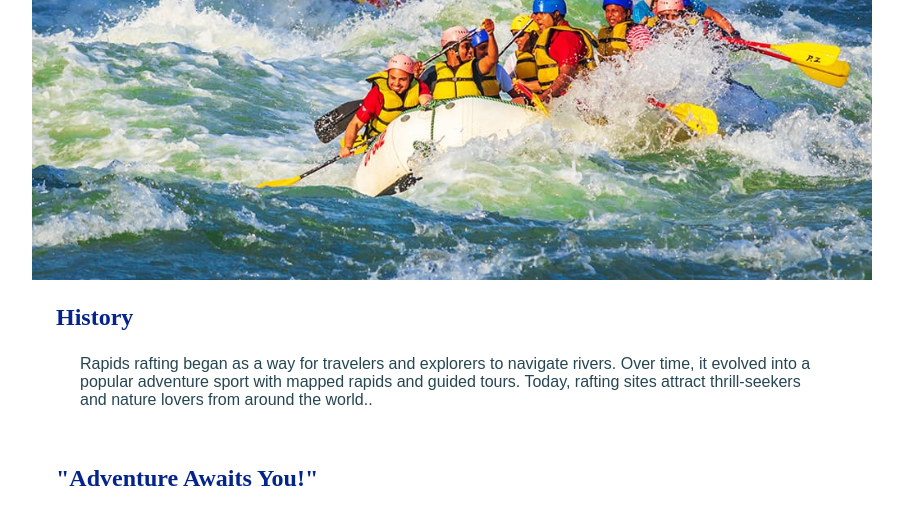
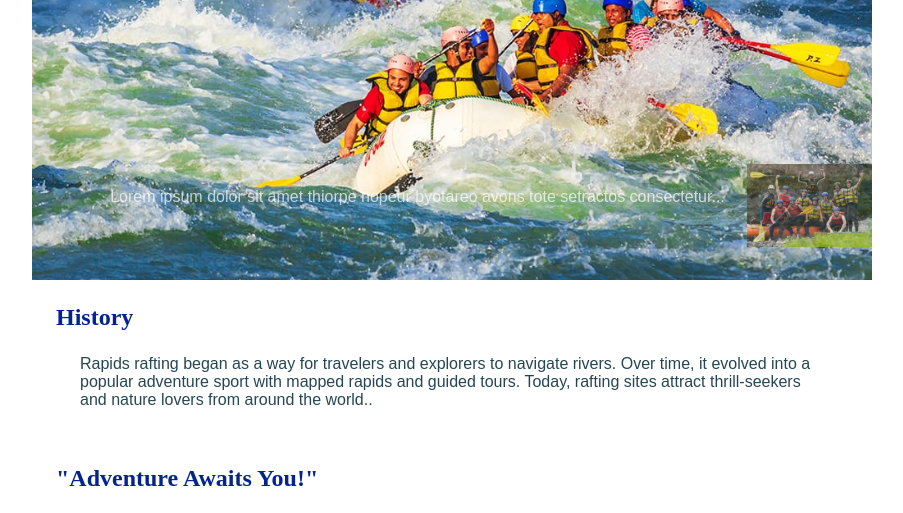
Before and after one commit to Wamala-Bright/wdd130, a plain HTML site: page wwr/about.html in a window 1280 px wide. Shown: the part 469-982 px from the top of the page, without its empty margins (188-1091 px from the left). Drawn offline with Linux system fonts and the light colour scheme.

Commit message:
Rapids Rafts

```diff
--- a/wwr/styles/rafting.css
+++ b/wwr/styles/rafting.css
@@ -65,13 +65,13 @@ nav, p, section, article {
 
 .hero article {
     position: absolute;
-    top: 20px;
+    bottom: 1px;
     width: 100%;
     padding: 16px;
     text-align: center;
     opacity: 0.7;
     background-attachment: var(--accent1-color);
-    color:#fff;
+    color:#ffffff;
 }
 
 .hero img {
```
